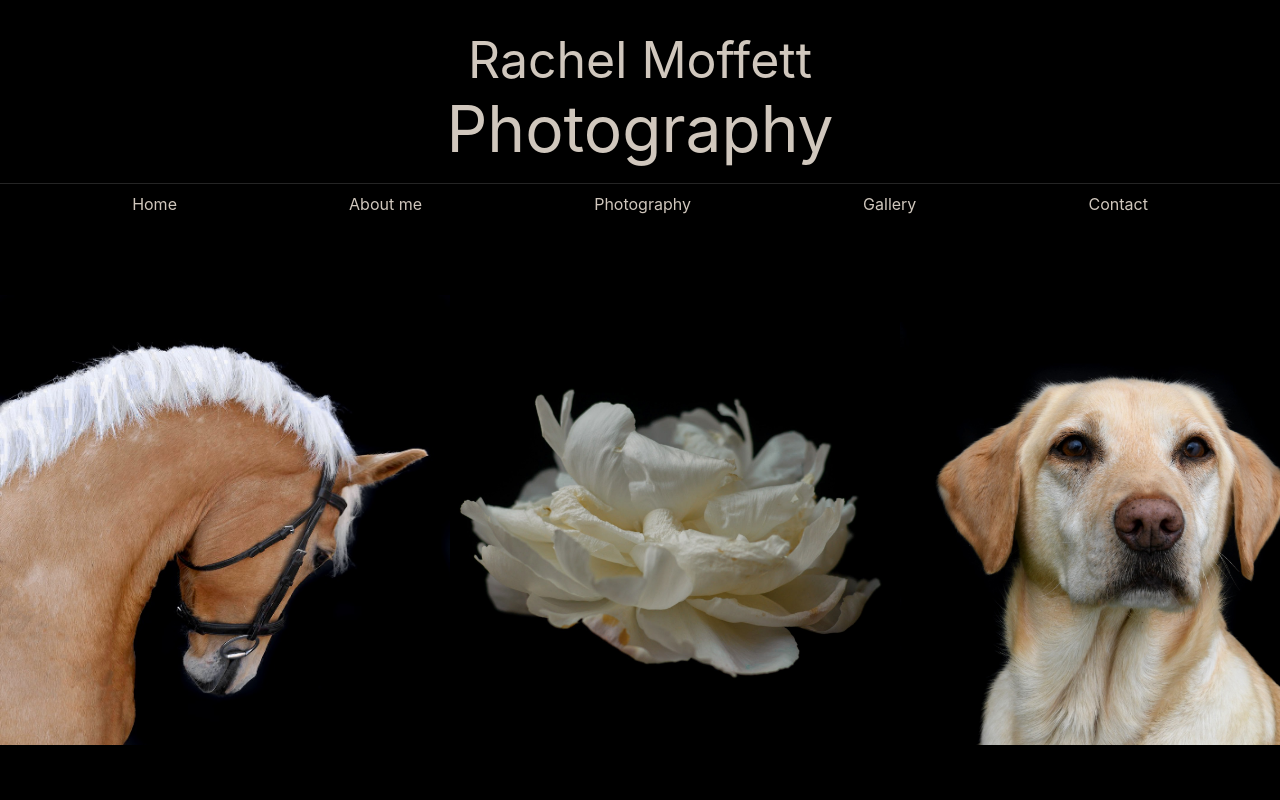
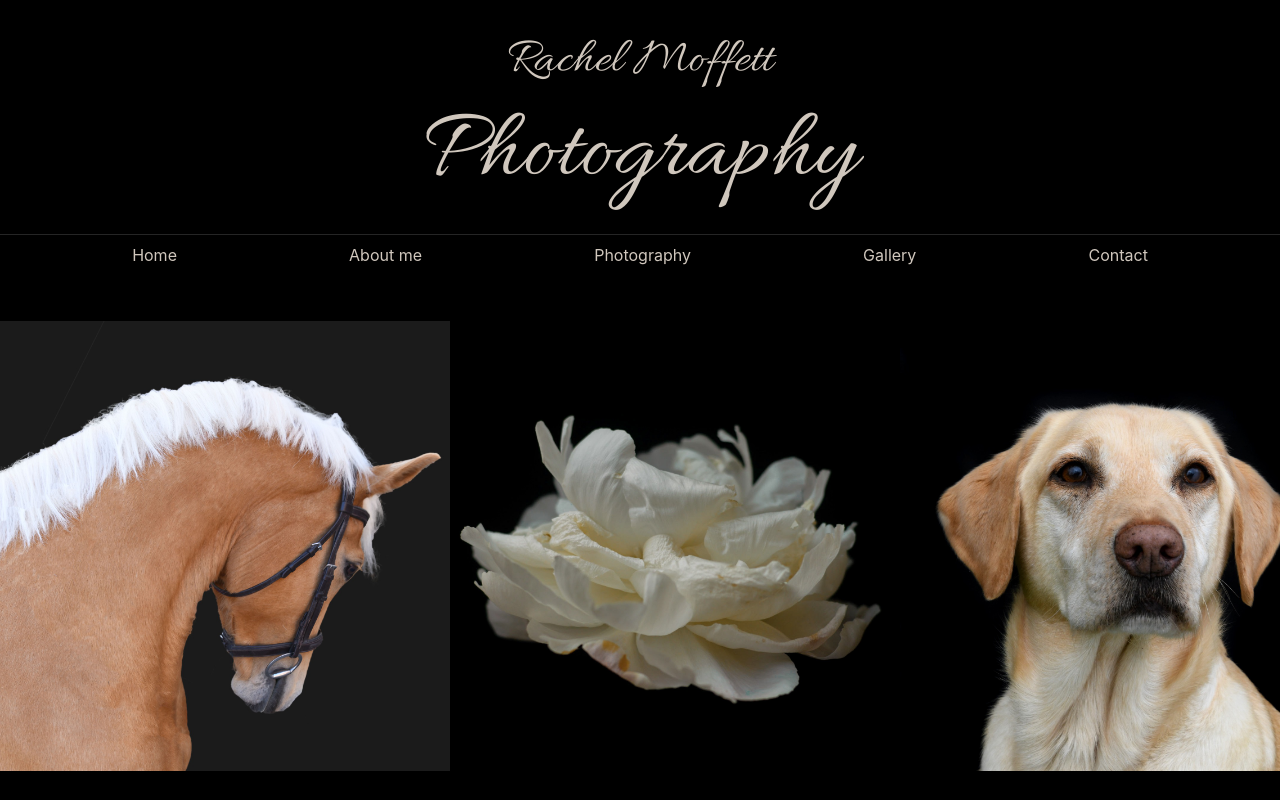
Before and after one commit to jackomoffett/rmphotography, a React (Create React App) app: page / in a window 1280 px wide. Shown: the top 800 px of the page. Built offline with nearby package versions, Linux system fonts and the light colour scheme.

Commit message:
Updated styles etc

```diff
--- a/src/App.css
+++ b/src/App.css
@@ -1,3 +1,5 @@
+@import url("https://fonts.googleapis.com/css2?family=Allura&display=swap");
+
 .App {
   text-align: center;
   height: 100vh;
@@ -18,16 +20,18 @@
 }
 
 .App-header-logo {
-  font-size: 64px;
+  font-size: 100px;
 }
 
 .App-header-logo > p {
   margin: 0;
+  font-family: "Allura", cursive;
 }
 
 .App-header-logo > p:first-child {
   font-size: 50px;
   margin: 0;
+  font-family: "Allura", cursive;
 }
 
 .App-header-links {
--- a/src/pages/Home.js
+++ b/src/pages/Home.js
@@ -4,7 +4,7 @@ function Home() {
   return (
     <div className="Home">
       <div className="block">
-        <img src="horse.jpeg" alt="dog" height="450" width="450" />
+        <img src="horse2.jpeg" alt="dog" height="450" width="450" />
         <img src="flower.jpeg" alt="dog" height="450" width="450" />
         <img src="dog.jpeg" alt="dog" height="450" width="450" />
       </div>
```
Also changed, not shown: public/horse2.jpeg (added).
